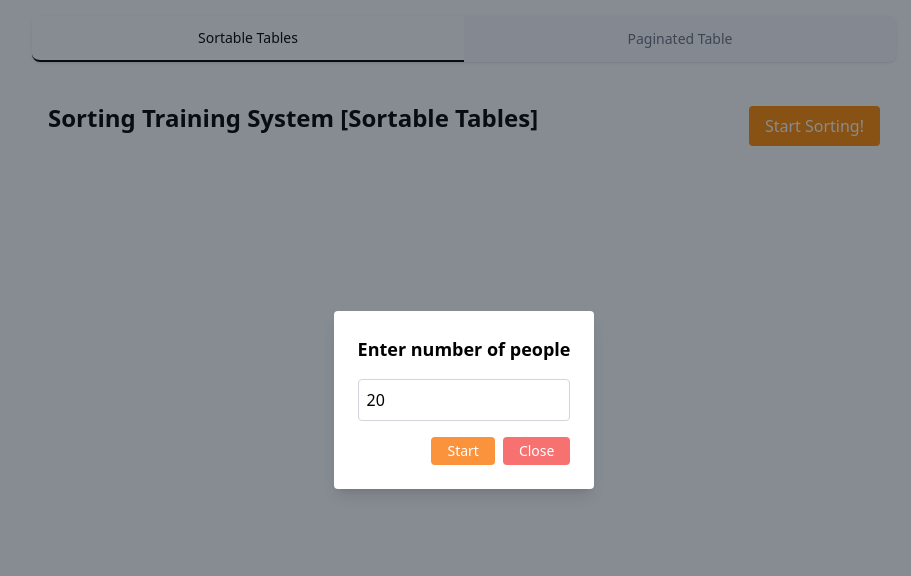
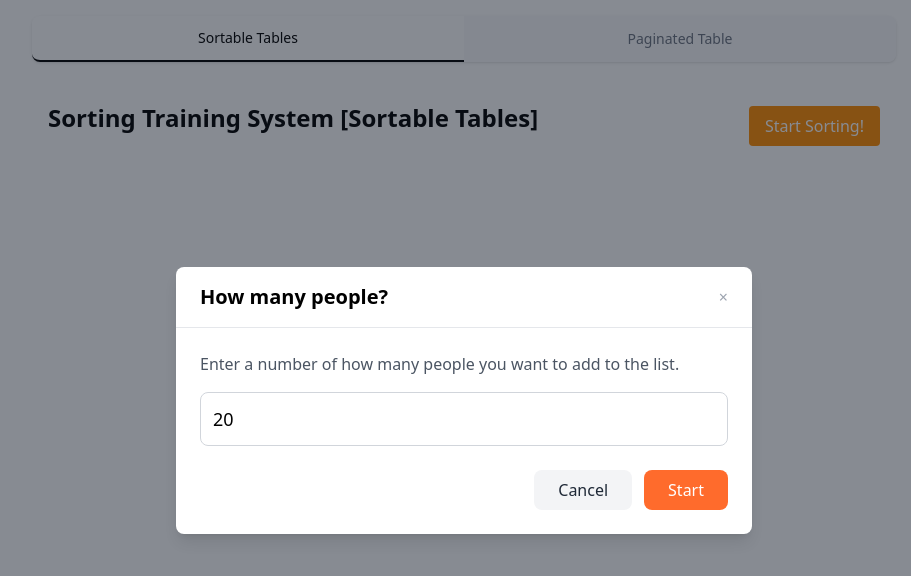
Before and after one commit to Iftee97/sender-task, a Vue app: page / in a window 1280 px wide. Both pictures are taken after a click on the button "Start Sorting!". Shown: the top 576 px of the page, without its empty margins (176-1087 px from the left). Built offline with nearby package versions, Linux system fonts and the light colour scheme.

Commit message:
styling fixes

```diff
--- a/src/components/Modal.vue
+++ b/src/components/Modal.vue
@@ -2,32 +2,50 @@
   <div
     class="fixed inset-0 flex items-center justify-center bg-gray-900 bg-opacity-50"
   >
-    <div class="bg-white p-6 rounded shadow-lg">
-      <h2 class="text-lg font-bold mb-4">Enter number of people</h2>
-      <form action="" @submit.prevent="handleStart">
+    <div class="bg-white rounded-lg shadow-lg w-[576px] overflow-hidden">
+      <div
+        class="px-6 py-4 border-b border-gray-200 flex justify-between items-center"
+        id="modal-header"
+      >
+        <h2 class="text-xl font-bold">How many people?</h2>
+        <button
+          @click="props.onClose"
+          class="text-gray-400 hover:text-gray-600"
+        >
+          ×
+        </button>
+      </div>
+
+      <div class="px-6 py-6" id="modal-content">
+        <form @submit.prevent="handleStart">
+          <p class="text-gray-600 mb-4">
+            Enter a number of how many people you want to add to the list.
+          </p>
           <input
             type="number"
             v-model="count"
             :min="MIN_COUNT"
             :max="MAX_COUNT"
-          class="border border-gray-300 rounded p-2 w-full mb-4"
+            class="border border-gray-300 rounded-lg p-3 w-full mb-6 text-lg"
           />
-        <div class="flex justify-end space-x-2">
+
+          <div class="flex justify-end space-x-3" id="modal-footer">
+            <button
+              type="button"
+              @click="props.onClose"
+              class="px-6 py-2 rounded-lg bg-gray-100 hover:bg-gray-200 text-gray-800 font-medium"
+            >
+              Cancel
+            </button>
             <button
               type="submit"
-            class="bg-orange-400 hover:bg-orage-500 text-white px-4 py-1 rounded text-sm"
+              class="px-6 py-2 rounded-lg bg-[#ff6b2c] hover:bg-[#ff5a15] text-white font-medium"
             >
               Start
             </button>
-          <button
-            type="button"
-            class="bg-red-400 hover:bg-red-500 px-4 py-1 rounded text-sm text-white"
-            @click="onClose"
-          >
-            Close
-          </button>
           </div>
         </form>
+      </div>
     </div>
   </div>
 </template>
@@ -35,8 +53,8 @@
 <script setup>
 import { ref } from "vue";
 
-const MIN_COUNT = 20; // default: 20
-const MAX_COUNT = 100; // default: 100
+const MIN_COUNT = 20;
+const MAX_COUNT = 100;
 
 const props = defineProps(["onClose", "onStart"]);
 const count = ref(MIN_COUNT);
```
Lines whose indentation alone changed are shown as unchanged.
